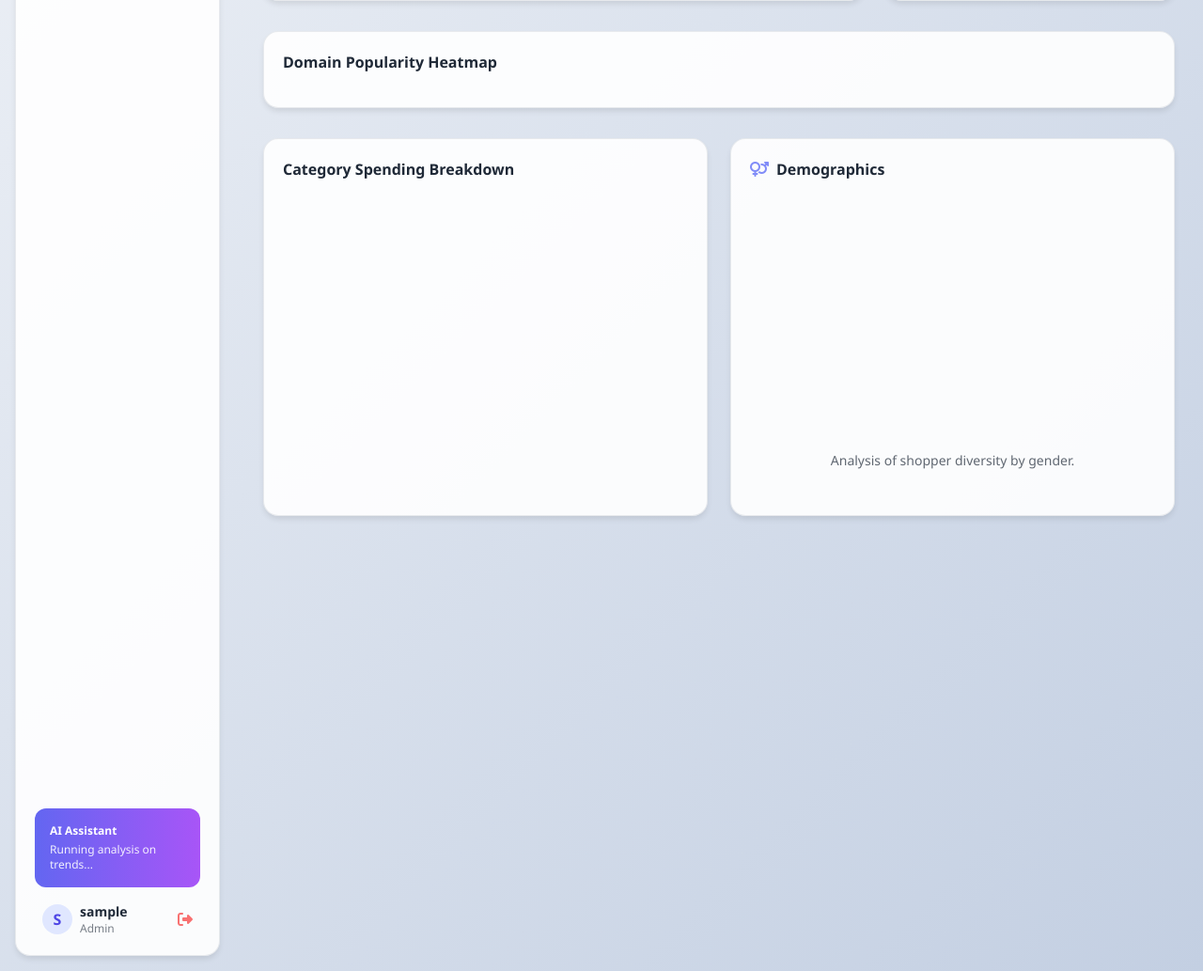
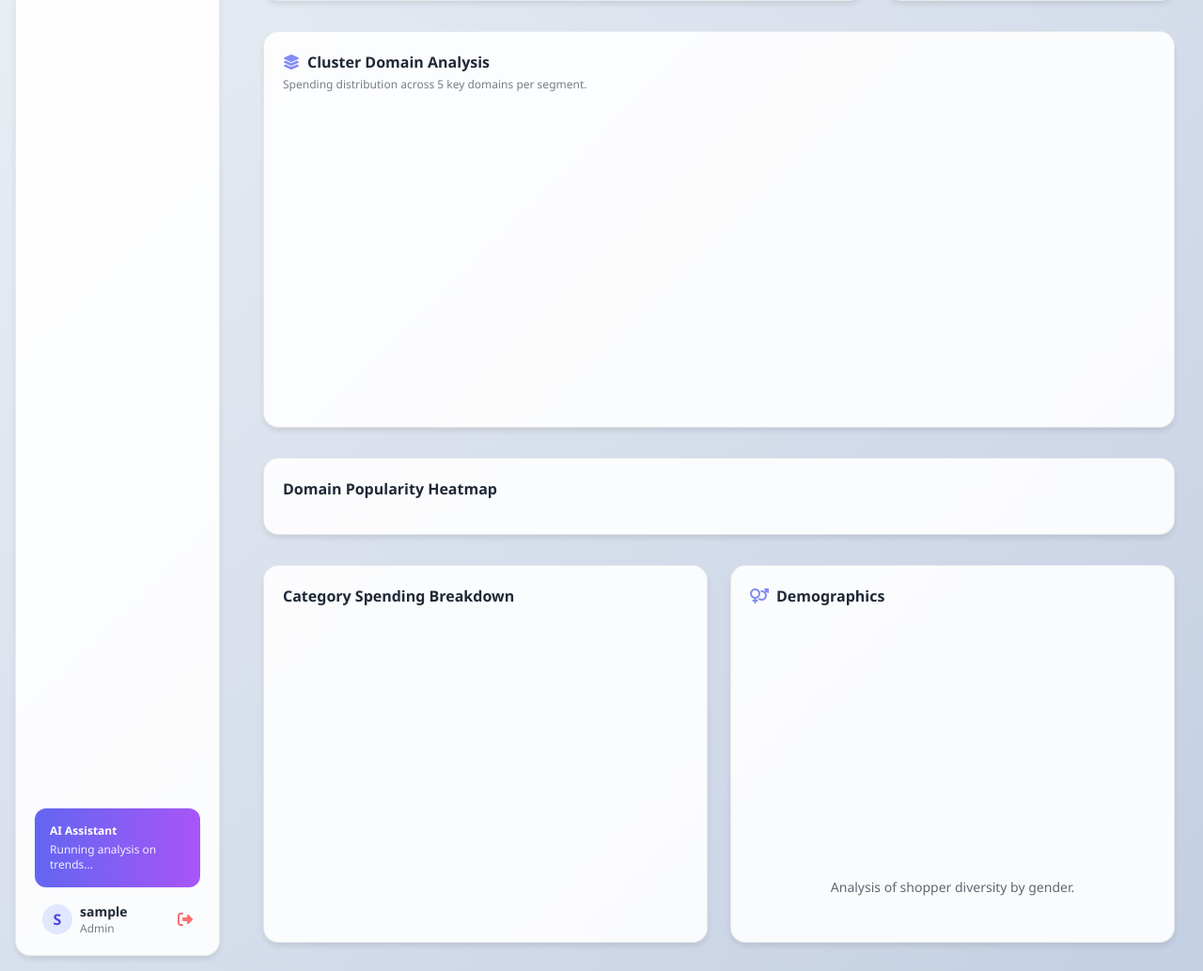
Before and after one commit to Shaik-Fahad-11/Customer-Segmentation-Using-Unsupervised-Learning, a Flask app: page /dashboard in a window 1280 px wide. Shown: the part 757-1790 px from the top of the page at 94% size. Run offline with Flask 3, Linux system fonts and the light colour scheme; the visitor is signed in with stand-in values (Sample User, id 1); a map, chart or similar area stays blank; some libraries are stand-ins or nearby versions.

Commit message:
Enhance dashboard with cluster domain analysis features
Added Cluster Domain Analysis and Compare Cluster Domain Analysis sections to the dashboard.

```diff
--- a/templates/dashboard.html
+++ b/templates/dashboard.html
@@ -36,7 +36,6 @@
                     <button class="text-left px-4 py-2 hover:bg-white/5 rounded-lg transition opacity-70">
                         <i class="fa-solid fa-users mr-2"></i> Clusters
                     </button>
-                    <!-- FIX #1: Icon visibility fixed -->
                     <button class="text-left px-4 py-2 hover:bg-white/5 rounded-lg transition opacity-70">
                         <i class="fa-solid fa-sack-dollar mr-2"></i> Revenue
                     </button>
@@ -46,7 +45,6 @@
             <div class="mt-auto">
                 <div class="p-4 bg-gradient-to-r from-indigo-500 to-purple-500 rounded-xl text-white mb-4">
                     <p class="text-xs font-bold mb-1">AI Assistant</p>
-                    <!-- FIX #2: Added ID for dynamic update -->
                     <p class="text-xs opacity-90" id="sidebar-status-text">Running analysis on trends...</p>
                 </div>
                 <div class="flex items-center justify-between px-2">
@@ -146,7 +144,7 @@
                         </div>
                     </div>
 
-                    <!-- Segments & AI -->
+                    <!-- Row 2: Segments & AI -->
                     <div class="grid grid-cols-1 lg:grid-cols-3 gap-6 mb-8">
                         <div class="glass-panel p-5 lg:col-span-2">
                             <h4 class="font-bold mb-4">Customer Segments (K-Means)</h4>
@@ -162,13 +160,28 @@
                         </div>
                     </div>
 
-                    <!-- Heatmap -->
+                    <!-- NEW: CLUSTER DOMAIN ANALYSIS -->
+                    <div class="glass-panel p-5 mb-8">
+                        <div class="flex justify-between items-end mb-4">
+                            <div>
+                                <h4 class="font-bold flex items-center gap-2">
+                                    <i class="fa-solid fa-layer-group text-indigo-400"></i>
+                                    Cluster Domain Analysis
+                                </h4>
+                                <p class="text-xs opacity-60 mt-1">Spending distribution across 5 key domains per
+                                    segment.</p>
+                            </div>
+                        </div>
+                        <div class="h-80"><canvas id="mainClusterDomainChart"></canvas></div>
+                    </div>
+
+                    <!-- Row 3: Heatmap -->
                     <div class="glass-panel p-5 mb-8">
                         <h4 class="font-bold mb-4">Domain Popularity Heatmap</h4>
                         <div id="mainHeatmap" class="heatmap-grid"></div>
                     </div>
 
-                    <!-- Breakdown & Demographics -->
+                    <!-- Row 4: Breakdown & Demographics -->
                     <div class="grid grid-cols-1 lg:grid-cols-2 gap-6">
                         <div class="glass-panel p-5">
                             <h4 class="font-bold mb-4">Category Spending Breakdown</h4>
@@ -199,6 +212,7 @@
 
                     <!-- Compare KPIs -->
                     <div class="grid grid-cols-1 md:grid-cols-2 lg:grid-cols-5 gap-4 mb-8">
+                        <!-- (KPIs same as before, simplified for brevity in this snippet) -->
                         <div class="kpi-card-new kpi-blue">
                             <div>
                                 <p class="text-xs font-bold uppercase opacity-60 mb-1">Total Visitors</p>
@@ -236,10 +250,10 @@
                         </div>
                     </div>
 
-                    <!-- Compare Charts -->
+                    <!-- Compare Segments & AI -->
                     <div class="grid grid-cols-1 lg:grid-cols-3 gap-6 mb-8">
                         <div class="glass-panel p-5 lg:col-span-2">
-                            <h4 class="font-bold mb-4">Segments</h4>
+                            <h4 class="font-bold mb-4">Customer Segments (K-Means)</h4>
                             <div class="h-80 relative"><canvas id="compareClusterChart"></canvas></div>
                         </div>
                         <div class="glass-panel p-5 flex flex-col">
@@ -252,15 +266,23 @@
                         </div>
                     </div>
 
+                    <!-- NEW: COMPARE CLUSTER DOMAIN ANALYSIS -->
+                    <div class="glass-panel p-5 mb-8">
+                        <h4 class="font-bold mb-4">Cluster Domain Analysis (Compare)</h4>
+                        <div class="h-80"><canvas id="compareClusterDomainChart"></canvas></div>
+                    </div>
+
+                    <!-- Compare Heatmap -->
                     <div class="glass-panel p-5 mb-8">
                         <h4 class="font-bold mb-4">Domain Popularity Heatmap</h4>
                         <div id="compareHeatmap" class="heatmap-grid"
                             style="grid-template-columns: repeat(auto-fit, minmax(120px, 1fr));"></div>
                     </div>
 
+                    <!-- Compare Breakdown + Demographics -->
                     <div class="grid grid-cols-1 lg:grid-cols-2 gap-6">
                         <div class="glass-panel p-5">
-                            <h4 class="font-bold mb-4">Breakdown</h4>
+                            <h4 class="font-bold mb-4">Category Spending Breakdown</h4>
                             <div class="h-80"><canvas id="compareDomainChart"></canvas></div>
                         </div>
                         <div class="glass-panel p-5 text-center">
```
